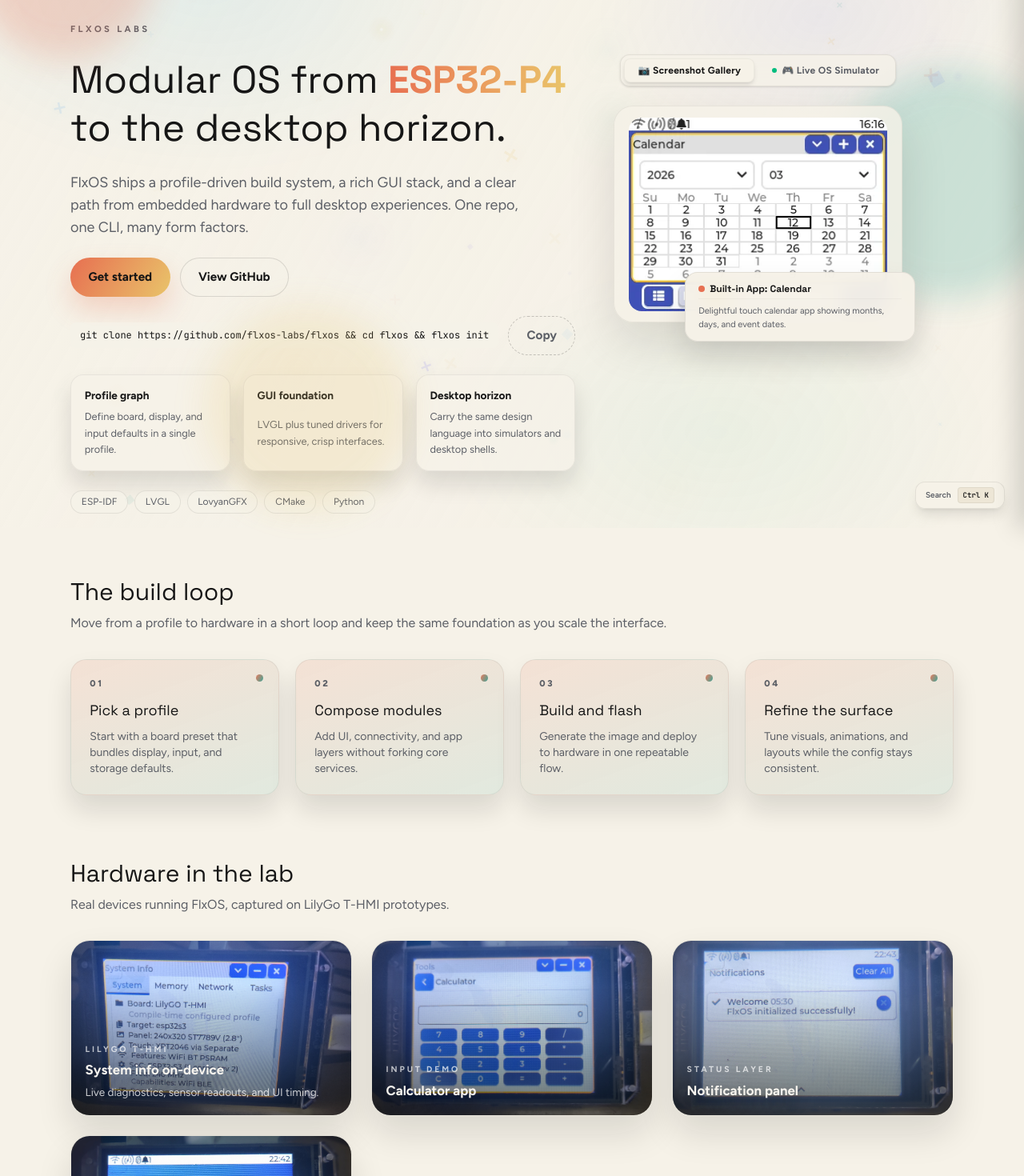
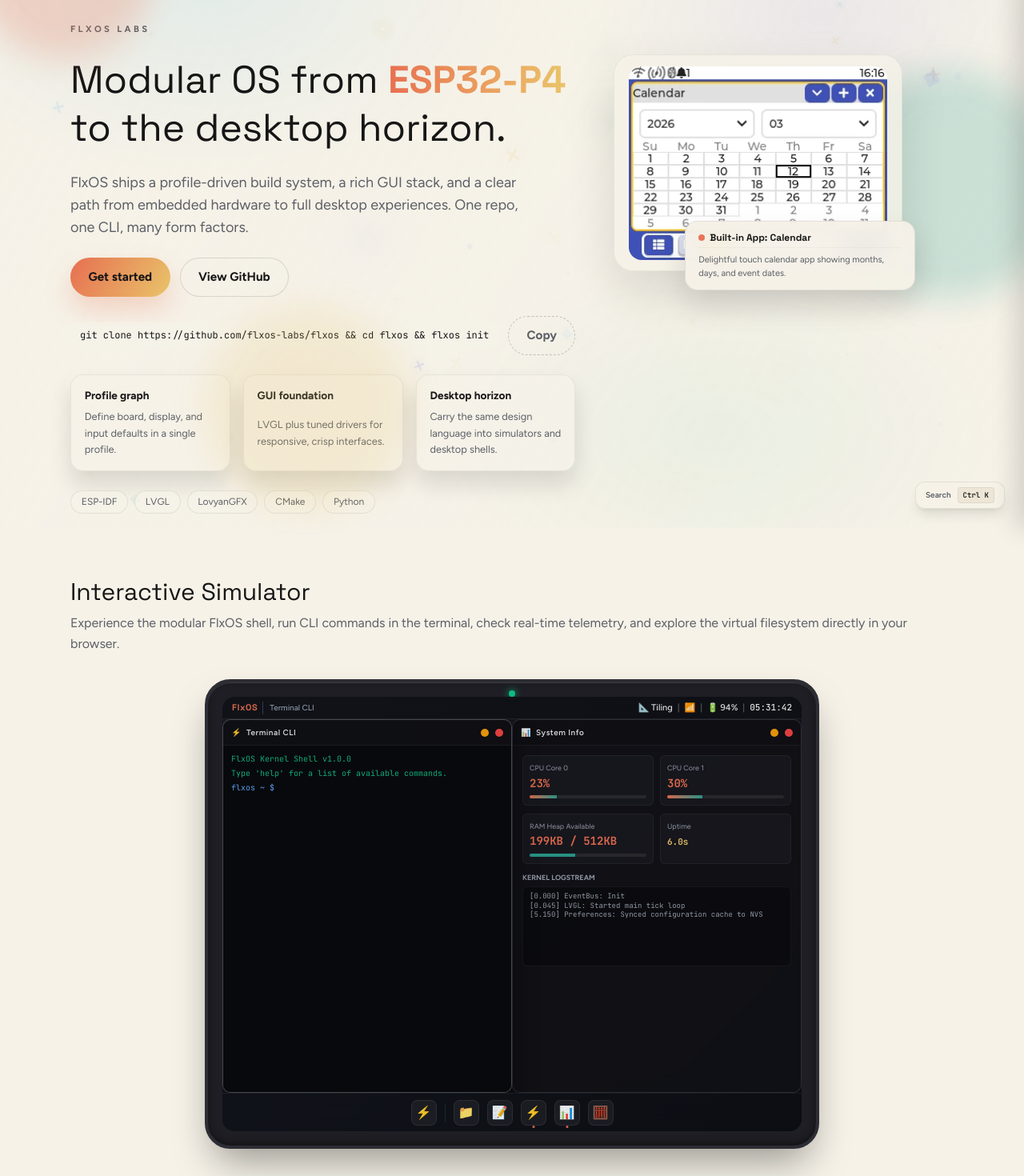
Before and after one commit to flxos-labs/flxos-labs-website, a Next.js app: page / in a window 1280 px wide. Shown: the part 140-1610 px from the top of the page at 80% size. Built offline with nearby package versions, Linux system fonts and the light colour scheme.

Commit message:
feat: replace ShowcaseSwitcher with DeviceSlideshow and add FlxOSSimulator section to landing page

```diff
--- a/src/app/page.tsx
+++ b/src/app/page.tsx
@@ -1,5 +1,6 @@
 import PlatformCycler from "../components/PlatformCycler";
-import ShowcaseSwitcher from "../components/ShowcaseSwitcher";
+import DeviceSlideshow from "../components/DeviceSlideshow";
+import FlxOSSimulator from "../components/FlxOSSimulator";
 import CopyCommand from "../components/CopyCommand";
 import Image from "next/image";
 import Link from "next/link";
@@ -69,8 +70,20 @@ export default function Home() {
             </div>
           </div>
           <div className="relative w-full order-1 lg:order-2 lg:pt-10">
-            <ShowcaseSwitcher />
+            <DeviceSlideshow />
           </div>
+        </div>
+      </section>
+
+      <section id="simulator" className="mx-auto w-full max-w-6xl px-6 pb-20">
+        <div className={styles.sectionHeader}>
+          <h2 className="font-display text-3xl">Interactive Simulator</h2>
+          <p className="text-[color:var(--muted)]">
+            Experience the modular FlxOS shell, run CLI commands in the terminal, check real-time telemetry, and explore the virtual filesystem directly in your browser.
+          </p>
+        </div>
+        <div className="max-w-3xl mx-auto">
+          <FlxOSSimulator />
         </div>
       </section>
 
```
